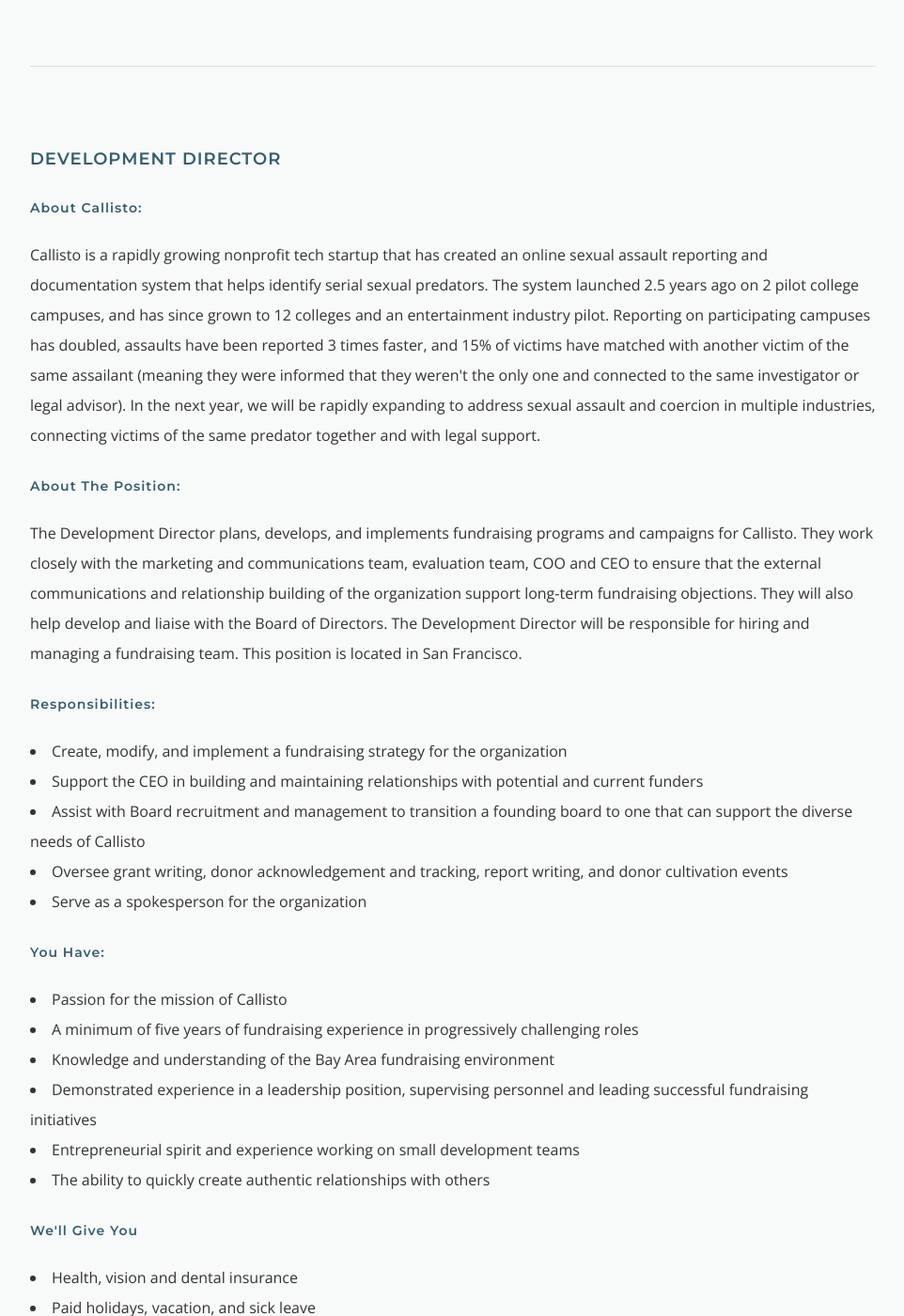
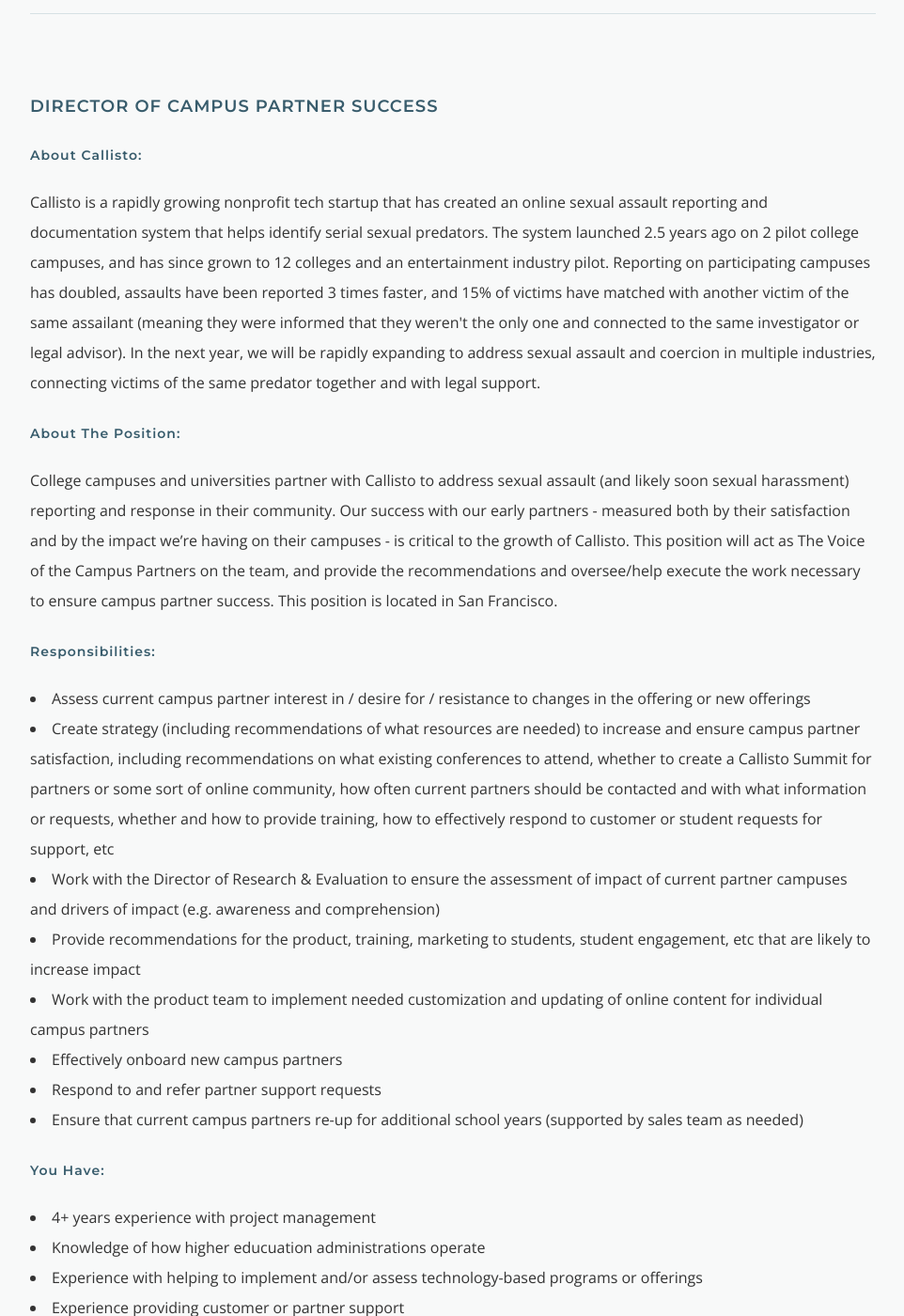
Before and after one commit to project-callisto/projectcallisto-dot-org, a Jekyll site: the page built from work-with-us.html, in a window 1280 px wide and 1400 px high, scrolled down 2420 px. Shown: the whole window at 94% size, without its empty margins (158-1120 px from the left). Built offline with Jekyll 4.4.1, drawn with Linux system fonts in a browser that asks for light colours; some of the changed text lies outside the part shown.

Commit message:
removed development director job posting

```diff
--- a/work-with-us.html
+++ b/work-with-us.html
@@ -12,7 +12,6 @@
     <div class="paragraph-content-spacer">
         <h3>Jobs</h3>
         <p><a href="#coo">Chief Operating Officer</a></p>
-        <p><a href="#development">Development Director</a></p>
         <p><a href="#dcps">Director of Campus Partner Success</a></p>
         <p><a href="#oda">Development Associate</a></p>
         <p><a href="#eng">Senior Software Engineer</a></p>
@@ -47,44 +46,6 @@
             <li>A professional development budget and guidance to help your career grow as our organization grows</li>
         </ul>
         <h5>To apply, please send the following to jobs@projectcallisto.org with the subject line "COO":</h5>
-        <ul>
-            <li>Resume</li>
-            <li>Cover Letter</li>
-        </ul>
-        <p>We are an equal opportunity employer and value diversity at our organization. We do not discriminate on the basis of race, religion, color, national origin, gender, sexual orientation, age, marital status, veteran status, or disability status.</p>
-    </article>
-    <article id="development">
-        <h4>DEVELOPMENT DIRECTOR</h4>
-        <h5>About Callisto:</h5>
-        <p>Callisto is a rapidly growing nonprofit tech startup that has created an online sexual assault reporting and documentation system that helps identify serial sexual predators. The system launched 2.5 years ago on 2 pilot college campuses, and has since grown to 12 colleges and an entertainment industry pilot. Reporting on participating campuses has doubled, assaults have been reported 3 times faster, and 15% of victims have matched with another victim of the same assailant (meaning they were informed that they weren't the only one and connected to the same investigator or legal advisor). In the next year, we will be rapidly expanding to address sexual assault and coercion in multiple industries, connecting victims of the same predator together and with legal support.</p>
-        <h5>About The Position:</h5>
-        <p>The Development Director plans, develops, and implements fundraising programs and campaigns for Callisto. They work closely with the marketing and communications team, evaluation team, COO and CEO to ensure that the external communications and relationship building of the organization support long-term fundraising objections. They will also help develop and liaise with the Board of Directors. The Development Director will be responsible for hiring and managing a fundraising team. This position is located in San Francisco.</p>
-        <h5>Responsibilities:</h5>
-        <ul>
-            <li>Create, modify, and implement a fundraising strategy for the organization
-</li>
-            <li>Support the CEO in building and maintaining relationships with potential and current funders</li>
-            <li>Assist with Board recruitment and management to transition a founding board to one that can support the diverse needs of Callisto</li>
-            <li>Oversee grant writing, donor acknowledgement and tracking, report writing, and donor cultivation events</li>
-            <li>Serve as a spokesperson for the organization</li>
-        </ul>
-        <h5>You Have:</h5>
-        <ul>
-            <li>Passion for the mission of Callisto</li>
-            <li>A minimum of five years of fundraising experience in progressively challenging roles</li>
-            <li>Knowledge and understanding of the Bay Area fundraising environment</li>
-            <li>Demonstrated experience in a leadership position, supervising personnel and leading successful fundraising initiatives</li>
-            <li>Entrepreneurial spirit and experience working on small development teams</li>
-            <li>The ability to quickly create authentic relationships with others</li>
-        </ul>
-        <h5>We'll Give You</h5>
-        <ul>
-            <li>Health, vision and dental insurance</li>
-            <li>Paid holidays, vacation, and sick leave</li>
-            <li>Salary commensurate with experience</li>
-            <li>A professional development budget and guidance to help your career grow as our organization grows</li>
-        </ul>
-        <h5>To apply, please send the following to jobs@projectcallisto.org with the subject line "Development Director":</h5>
         <ul>
             <li>Resume</li>
             <li>Cover Letter</li>
```
